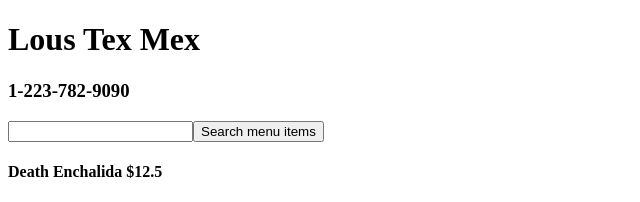
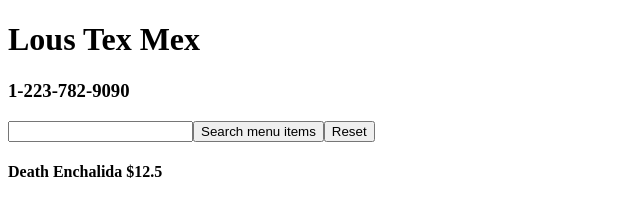
Before and after one commit to 3mi1y/react-playground, a React (Create React App) app: page / in a window 1280 px wide. Shown: the top 202 px of the page, without its empty margins (0-640 px from the left). Built offline with nearby package versions, Linux system fonts and the light colour scheme.

Commit message:
finish basic search functionality, associate searchTerm value to input field so we can clear it, add reset form button

```diff
--- a/src/tex-mex-solution/MenuContainer.js
+++ b/src/tex-mex-solution/MenuContainer.js
@@ -19,20 +19,28 @@ class MenuContainer extends Component {
   }
 
   updateMenuList = (e) => {
-    alert('you are refreshing the page!')
     e.preventDefault()
     const updatedMenuItems = this.state.menuItems.filter(item => {
-      return item.name === this.state.searchTerm
+      const menuItemName = item.name.trim().toLowerCase()
+      const searchTerm = this.state.searchTerm.trim().toLowerCase()
+      return menuItemName.split(' ').includes(searchTerm)
     })
     console.log(updatedMenuItems)
+    this.setState({ menuItems: updatedMenuItems })
+  }
+
+  resetSearch = () => {
+    this.setState({menuItems: data.items, searchTerm: ''})
   }
 
   render () {
     return (
       <div>
         <SearchForm
+          resetSearch={this.resetSearch}
           handleSearchTermChange={this.handleSearchTermChange}
           updateMenuList={this.updateMenuList}
+          searchTerm={this.state.searchTerm}
         />
         {
           this.state.menuItems
--- a/src/tex-mex-solution/SearchForm.js
+++ b/src/tex-mex-solution/SearchForm.js
@@ -2,20 +2,22 @@
 import React from 'react'
 import PropTypes from 'prop-types'
 
-const SearchForm = ({ handleSearchTermChange, updateMenuList }) => {
+const SearchForm = ({ handleSearchTermChange, updateMenuList, resetSearch, searchTerm }) => {
   return (
     <div>
 
-      <input onChange={handleSearchTermChange} />
+      <input onChange={handleSearchTermChange} value={searchTerm} />
       <button type='button' onClick={updateMenuList}>Search menu items</button>
-
+      <button type='button' onClick={resetSearch}>Reset</button>
     </div>
   )
 }
 
 SearchForm.propTypes = {
   handleSearchTermChange: PropTypes.func.isRequired,
-  updateMenuList: PropTypes.func.isRequired
+  updateMenuList: PropTypes.func.isRequired,
+  searchTerm: PropTypes.string,
+  resetSearch: PropTypes.func.isRequired
 }
 
 export default SearchForm
```
